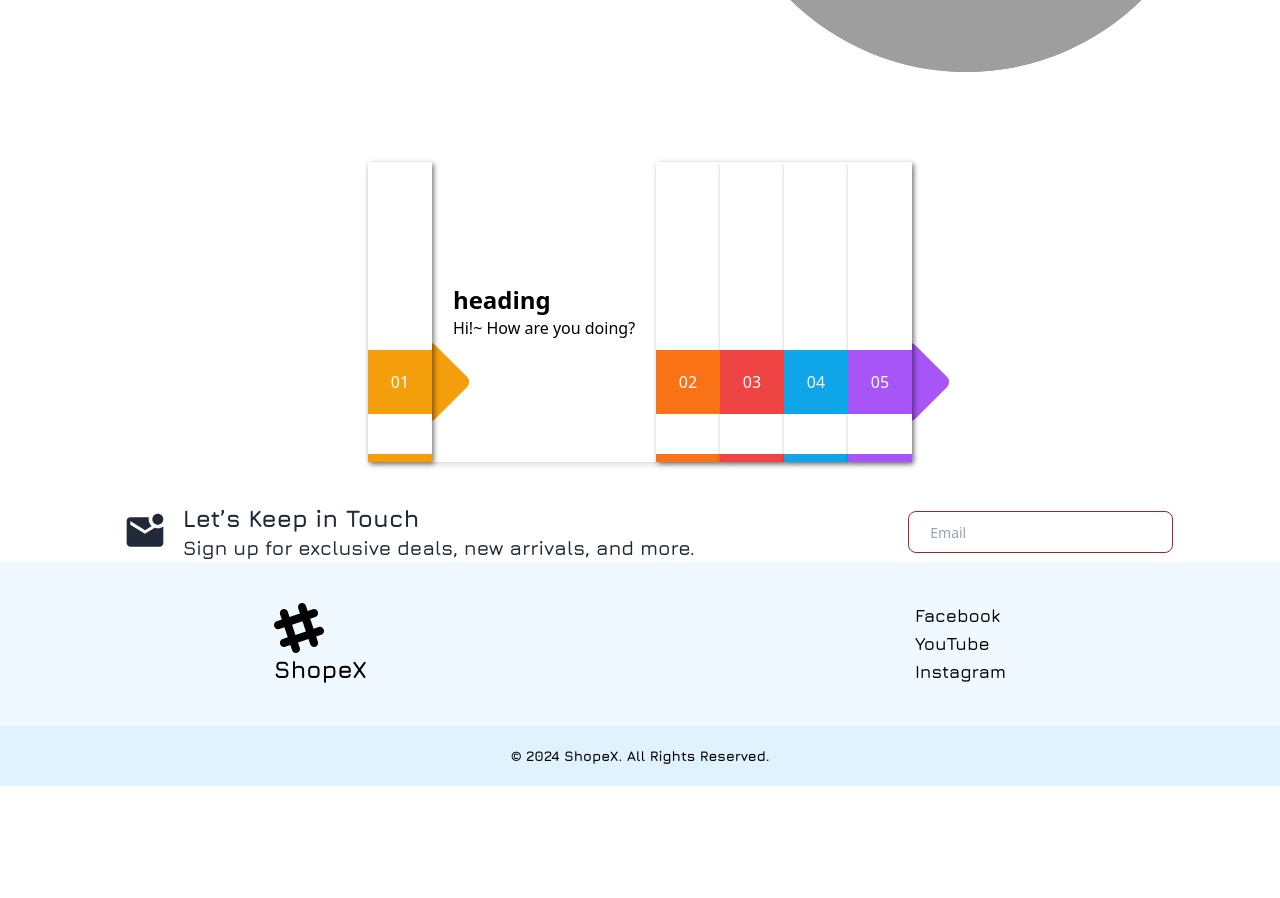
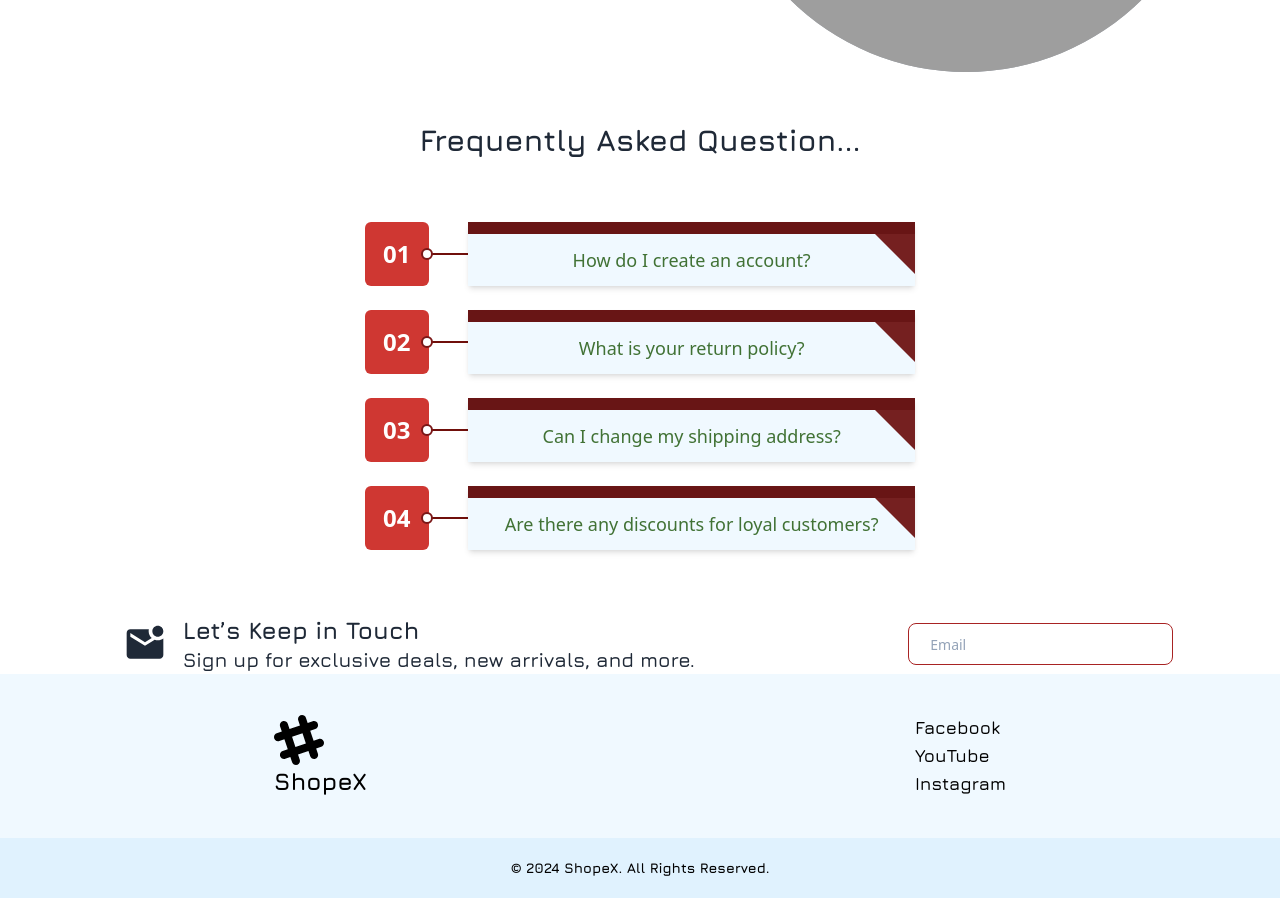
Before and after one commit to FurqanEmam/shopex-client, a React (Vite) app: page / in a window 1280 px wide. Shown: the part 3160-4058 px from the top of the page. Before the commit the page ends 3946 px from the top, so only its background shows below. Built offline with nearby package versions, Linux system fonts and the light colour scheme; grey boxes are pictures that could not be loaded.

Commit message:
added more comp and signin page

```diff
--- /dev/null
+++ b/src/pages/Home/Faq/Faq.jsx
@@ -0,0 +1,17 @@
+import VerticalAccordion from "../VerticalAccordion/VerticalAccordion";
+const Faq = () => {
+  return (
+    <div className="max-w-7xl mx-auto">
+      <div className="text-center">
+        <h1 className="text-3xl font-bold font-jura">
+          Frequently Asked Question...
+        </h1>
+      </div>
+      <div>
+        <VerticalAccordion />
+      </div>
+    </div>
+  );
+};
+
+export default Faq;
--- a/src/pages/Home/Home/Home.jsx
+++ b/src/pages/Home/Home/Home.jsx
@@ -1,11 +1,11 @@
 import FeaturedIn from "../../FeaturedIn/FeaturedIn";
 import AboutUs from "../AboutUs/AboutUs";
 import ExploreSection from "../ExploreSection/ExploreSection";
+import Faq from "../Faq/Faq";
 import HomeCarousel from "../HomeCarousel/HomeCarousel";
 import MarqueeSection from "../MarqueeSection/MarqueeSection";
 import ShopByCategory from "../ShopByCategory/ShopByCategory";
 import SubscribeEmail from "../SubscribeEmail/SubscribeEmail";
-import VerticalAccordion from "../VerticalAccordion/VerticalAccordion";
 
 const Home = () => {
   return (
@@ -18,7 +18,7 @@ const Home = () => {
       <MarqueeSection />
       <ExploreSection />
       <AboutUs />
-      <VerticalAccordion />
+      <Faq />
       <SubscribeEmail />
     </div>
   );
--- a/src/pages/Home/VerticalAccordion/VerticalAccordion.jsx
+++ b/src/pages/Home/VerticalAccordion/VerticalAccordion.jsx
@@ -1,78 +1,88 @@
 import { useState } from "react";
 
-const accordionData = [
+export default function AccordionWithIndex() {
+  // question and answer
+  const dataArr = [
     {
-    title: "heading",
-    subtitle: "Hi!~ How are you doing?",
-    colorBg: "bg-amber-500",
-    colorBorder: "border-amber-500",
+      title: "How do I create an account?",
+      description:
+        'To create an account, click on the "Sign Up" button and fill out the required information. Once done, you can enjoy the benefits of being a registered member.',
     },
     {
-    title: "heading",
-    subtitle: "Hi!~ How are you doing? This is my new",
-    colorBg: "bg-orange-500",
-    colorBorder: "border-orange-500",
+      title: "What is your return policy?",
+      description:
+        "Our return policy allows you to return items within 30 days of purchase. Please visit our returns page for detailed instructions and to initiate a return.",
     },
     {
-    title: "heading",
-    subtitle: "Hi!~ How are you doing?",
-    colorBg: "bg-red-500",
-    colorBorder: "border-red-500",
+      title: "Can I change my shipping address?",
+      description:
+        "Yes, you can change your shipping address before your order is shipped. Go to your account settings and update the shipping information accordingly.",
     },
     {
-    title: "heading",
-    subtitle: "Hi!~ How are you doing?",
-    colorBg: "bg-sky-500",
-    colorBorder: "border-sky-500",
-  },
-  {
-    title: "heading",
-    subtitle: "Hi!~ How are you doing?",
-    colorBg: "bg-purple-500",
-    colorBorder: "border-purple-500",
+      title: "Are there any discounts for loyal customers?",
+      description:
+        "We appreciate our loyal customers! Stay tuned for exclusive discounts, promotions, and special offers available to members of our loyalty program.",
     },
   ];
 
-export default function VerticalAccordion() {
-  // Toggle State and Function
-  const [isActive, setIsActive] = useState(0);
+  // toggle state and function
+  const [isOpen, setIsOpen] = useState(null);
   const handleToggle = (idx) => {
-    setIsActive((prevIdx) => (prevIdx === idx ? null : idx));
+    setIsOpen((prevIdx) => (prevIdx === idx ? null : idx));
   };
 
   return (
-    <div className="mx-auto my-10 flex w-fit rotate-90 shadow-md min-h-[220px] md:min-h-[300px] md:rotate-0 ">
-      {accordionData?.map((data, idx) => (
-        <div key={idx} className="flex">
-          {/* toggle item */}
-          <button
+    <div className="flex w-full justify-center">
+      <div className=" max-w-[550px] cursor-pointer space-y-6 py-16">
+        {/* mapping each accordion  */}
+        {dataArr.map((data, idx) => (
+          <div
+            key={idx}
             onClick={() => handleToggle(idx)}
-            className={` flex h-full w-fit items-end border-b-8 bg-white pb-10 dark:bg-[#323238] ${data?.colorBorder} shadow-[2px_2px_5px_#00000083]`}
+            className="flex items-center"
           >
+            {/* the index div  */}
+            <div className="flex size-16 select-none items-center justify-center rounded-md bg-[#cf3732] font-sans text-2xl font-semibold text-white">
+              <span>0{idx + 1}</span>
+            </div>
+
+            <div className="relative h-[2px] w-10 bg-[#700f0b]">
+              <span className="absolute -left-2 -top-[5px] z-40 h-3 w-3 rounded-full border-2 border-[#7a1717] bg-white"></span>
+              <span className="h-1 w-10 bg-[#8a0c0c]"></span>
+              <span
+                className={`absolute -right-2 -top-[5px] z-40 h-3 w-3 rounded-full border-2 ${
+                  isOpen === idx
+                    ? "border-[#726435] bg-white delay-100"
+                    : "border-transparent"
+                }`}
+              ></span>
+            </div>
+
+            {/* main accordion div  */}
+            <div className="text-center">
+              <div className="relative max-w-[450px] border-t-[12px] border-[#681515] bg-sky-50 p-3 shadow-md">
+                <span className="absolute right-0 top-0 h-0 w-0 border-b-[40px] border-r-[40px] border-b-transparent border-r-[#752020]"></span>
+                <h1 className="select-none text-lg text-[#417235]">
+                  {data.title}
+                </h1>
+              </div>
               <div
-              className={`size-10 text-white md:size-16 ${data?.colorBg} relative flex items-center justify-center `}
+                className={`grid overflow-hidden text-slate-600 transition-all duration-300 ease-in-out ${
+                  isOpen === idx
+                    ? "grid-rows-[1fr] opacity-100"
+                    : "grid-rows-[0fr] opacity-0"
+                }`}
               >
-              <span
-                className={`h-0 w-0 ${data?.colorBorder} dark:${data?.colorBorder} absolute left-8 -z-10 hidden  rotate-[225deg] rounded-lg border-b-[60px] border-r-[60px] border-r-transparent md:block`}
-              ></span>
-              <span className="-rotate-90 md:rotate-0">0{idx + 1}</span>
+                <div className="overflow-hidden">
+                  <div className="max-w-[450px] bg-[#5e2725] p-6 text-sm text-white">
+                    {data.description}
                   </div>
-          </button>
-          {/* container */}
-          <div
-            className={`grid place-content-center ${
-              isActive === idx
-                ? "opacity-1 scale-1  w-[220px] md:w-56   px-5"
-                : "w-0 scale-0 opacity-0"
-            } -z-20  -rotate-90 bg-white  text-black duration-300 ease-in-out dark:bg-[#18181B] md:rotate-0`}
-          >
-            <h2 className="font-black dark:text-white lg:text-2xl ">
-              {data?.title}
-            </h2>
-            <p className="dark:text-white/60 ">{data?.subtitle}</p>
+                </div>
+              </div>
             </div>
           </div>
         ))}
       </div>
+    </div>
   );
 }
--- a/src/routes/routes.jsx
+++ b/src/routes/routes.jsx
@@ -2,6 +2,7 @@ import { createBrowserRouter } from "react-router-dom";
 
 import Main from "../Layout/Main";
 import Home from "../pages/Home/Home/Home";
+import SignIn from "../pages/SignIn/SignIn";
 
 const router = createBrowserRouter([
   {
@@ -12,6 +13,10 @@ const router = createBrowserRouter([
         path: "/",
         element: <Home></Home>,
       },
+      {
+        path: "/signin",
+        element: <SignIn></SignIn>,
+      },
     ],
   },
 ]);
```
Also changed, not shown: src/pages/SignIn/SignIn.jsx (added, +200 -0 lines). Lines whose indentation alone changed are shown as unchanged.
